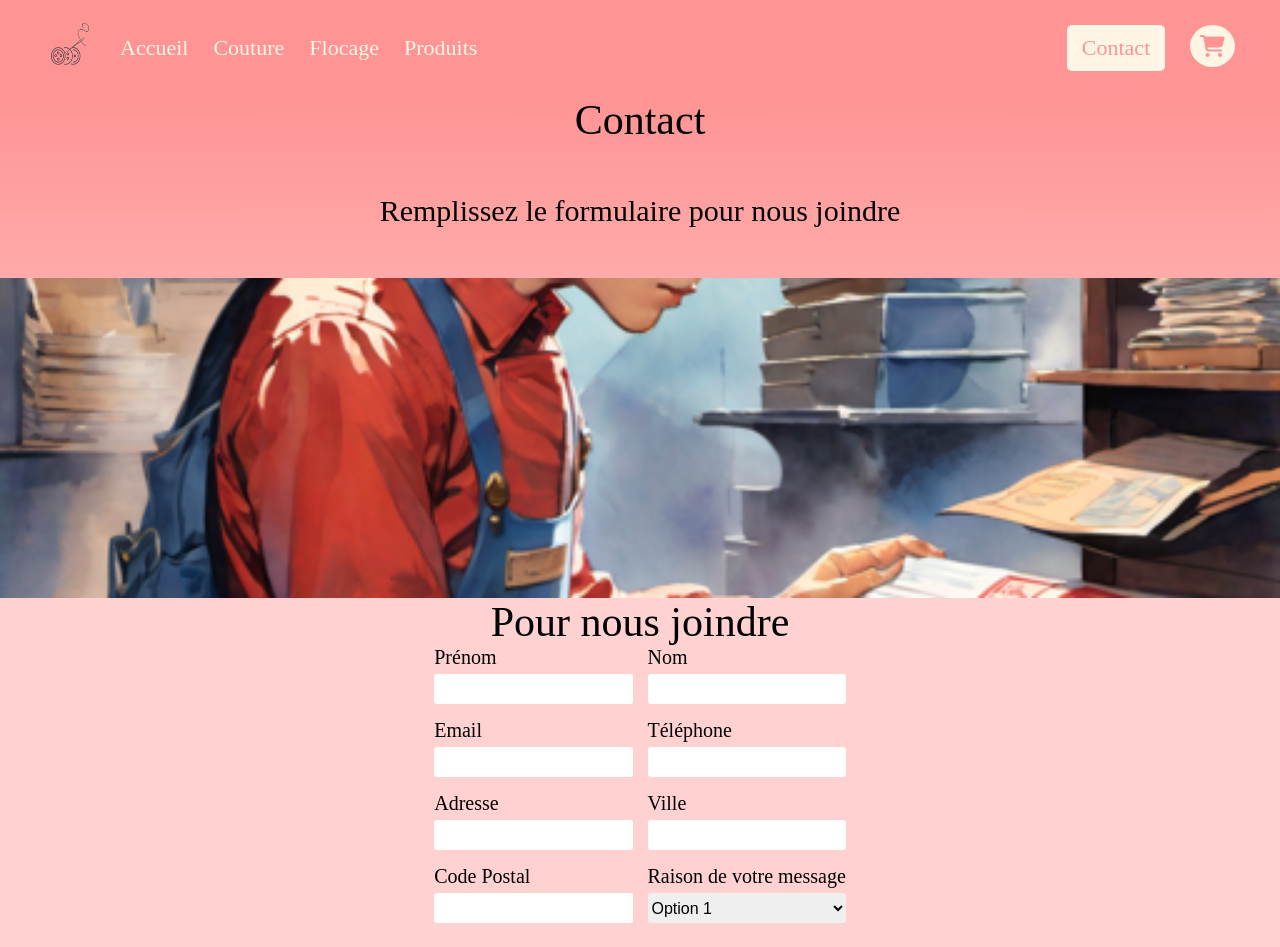
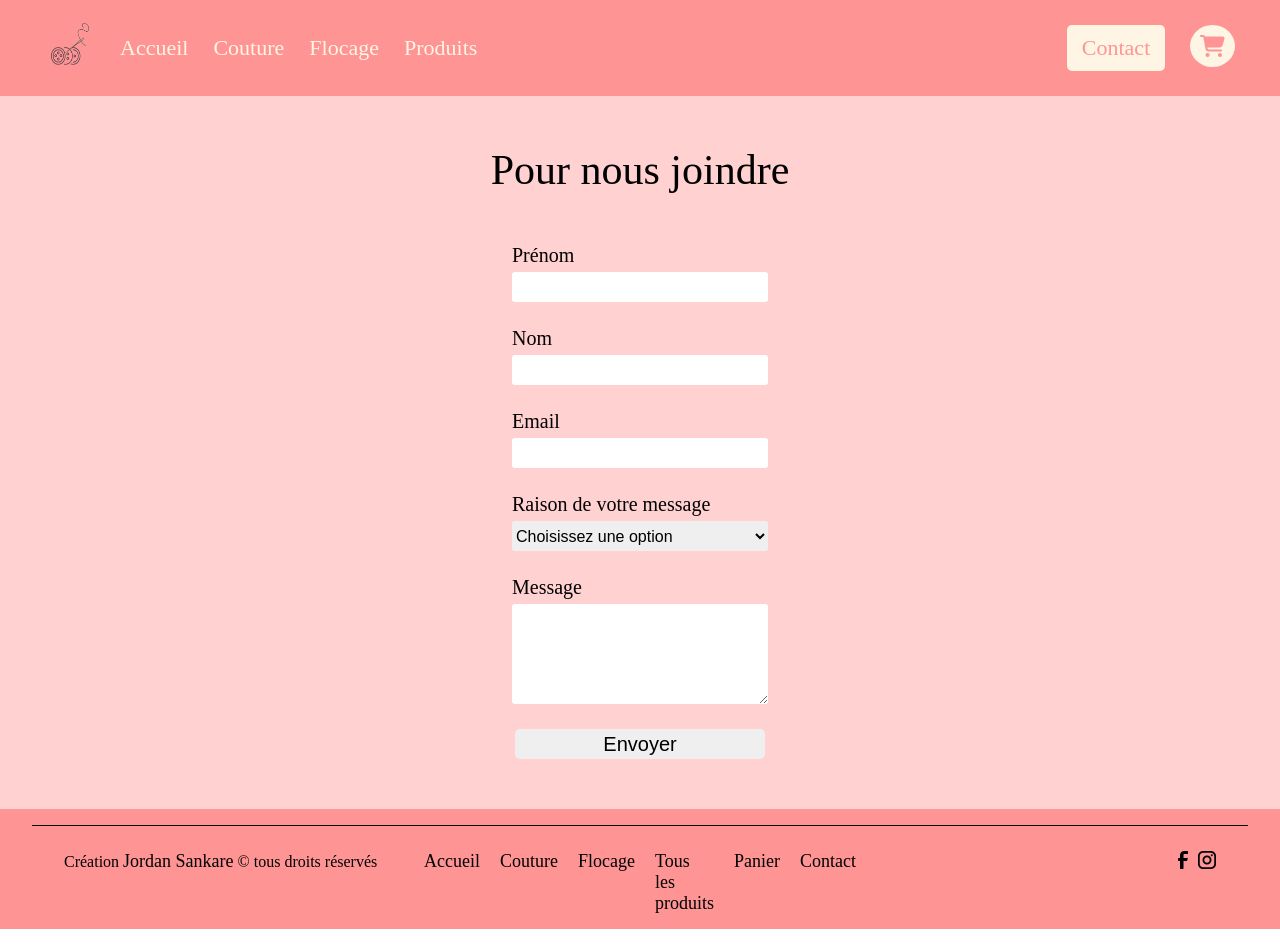
Before and after one commit to jsankare/c-line, a Next.js app: page /contact in a window 1280 px wide. Shown: the top 947 px of the page. Built offline with nearby package versions, Linux system fonts and the light colour scheme.

Commit message:
work on contact form

```diff
--- a/components/ContactForm.jsx
+++ b/components/ContactForm.jsx
@@ -4,13 +4,16 @@ import Input from "./Inputs/Input";
 import SelectInput from "./Inputs/Select";
 import MainTitle from "./Layout/Title";
 import ValidateInput from "./Inputs/Validate";
+import TextArea from "./Inputs/TextArea";
 
 const Container = styled.section`
     display: flex;
     flex-direction: column;
     align-items: center;
     justify-content: center;
+    gap: 50px;
     width: 100%;
+    padding: 50px 0;
 `
 
 const StyledForm = styled.form`
@@ -18,32 +21,23 @@ const StyledForm = styled.form`
     flex-direction: column;
     align-items: center;
     gap: 25px;
-`
-
-const Grid = styled.div`
-    display: grid;
-    grid-template-columns: 1fr 1fr;
-    gap: 15px;
+    max-width: 20%;
+    width: 100%;
 `
 
 const ContactForm = () => {
 
-    const options = ["Option 1", "Option 2", "Option 3"];
+    const options = ["Un autre raison", "Question sur les produits", "Problème sur le site"];
 
     return (
         <Container>
             <MainTitle title="Pour nous joindre" />
             <StyledForm>
-                <Grid>
-                    <Input input="firstName" label="Prénom" />
-                    <Input input="lastName" label="Nom" />
-                    <Input input="email" label="Email" />
-                    <Input input="phone" label="Téléphone" />
-                    <Input input="adress" label="Adresse" />
-                    <Input input="city" label="Ville" />
-                    <Input input="zip" label="Code Postal" />
-                    <SelectInput input="reason" label="Raison de votre message" options={options} />
-                </Grid>
+                <Input input="firstName" label="Prénom" />
+                <Input input="lastName" label="Nom" />
+                <Input input="email" label="Email" />
+                <SelectInput input="reason" label="Raison de votre message" options={options} />
+                <TextArea input="message" label="Message" />
                 <ValidateInput text="Envoyer" />
             </StyledForm>
         </Container>
--- a/components/Inputs/Select.jsx
+++ b/components/Inputs/Select.jsx
@@ -26,7 +26,10 @@ const SelectInput = ( {input, label, options} ) => {
     return (
         <Container>
             <StyledLabel for={input} >{label}</StyledLabel>
-            <StyledSelect name={input}>
+            <StyledSelect name={input} defaultValue="" required>
+                <StyledOption value="" disabled hidden>
+                    Choisissez une option
+                </StyledOption>
                 {options.map((option, index) => (
                     <StyledOption key={index} value={option}>
                         {option}
--- /dev/null
+++ b/components/Inputs/TextArea.jsx
@@ -0,0 +1,31 @@
+import React from "react";
+import styled from "styled-components";
+
+const Container = styled.div`
+    display: flex;
+    flex-direction: column;
+    justify-content: center;
+    width: 100%;
+    gap: 5px;
+    font-size: 20px;
+`;
+
+const StyledInput = styled.textarea`
+    border: none;
+    border-radius: 3px;
+    height: 100px;
+    resize: vertical;
+`;
+
+const StyledLabel = styled.label``;
+
+const TextArea = ({ input, label }) => {
+    return (
+        <Container>
+            <StyledLabel htmlFor={input}>{label}</StyledLabel>
+            <StyledInput name={input} />
+        </Container>
+    );
+};
+
+export default TextArea;
--- a/components/Inputs/Validate.jsx
+++ b/components/Inputs/Validate.jsx
@@ -1,5 +1,6 @@
 import react from "react";
 import styled from "styled-components";
+import colors from "@/assets/colors";
 
 const Container = styled.div`
     width: 100%;
@@ -8,13 +9,17 @@ const Container = styled.div`
 
 const Validate = styled.button`
     width: 100%;
-    font-size: 16px;
+    font-size: 20px;
     max-width: 250px;
     height: 30px;
     border-radius: 5px;
     border: none;
+    transition: ease-in-out 0.2s;
+    &:hover {
+        background-color: ${colors.primary};
+    }
     &:active {
-        transform: scale(0.95);
+        font-size: 18px;
     }
 `
 
--- a/pages/contact.jsx
+++ b/pages/contact.jsx
@@ -3,16 +3,16 @@ import styled from "styled-components";
 import MainTitle from "@/components/Layout/Title";
 import ContactForm from "@/components/ContactForm";
 import colors from "@/assets/colors";
-import Heading from "@/components/Heading";
 
 const Container = styled.section`
     background-color: ${colors.secondary};
+    min-height: 80vh;
+    display: flex;
 `
 
 const Contact = () => {
     return (
         <Container>
-            <Heading title="Contact" subtitle="Remplissez le formulaire pour nous joindre" picture="/sendMail.png" />
             <ContactForm />
         </Container>
     )
```
